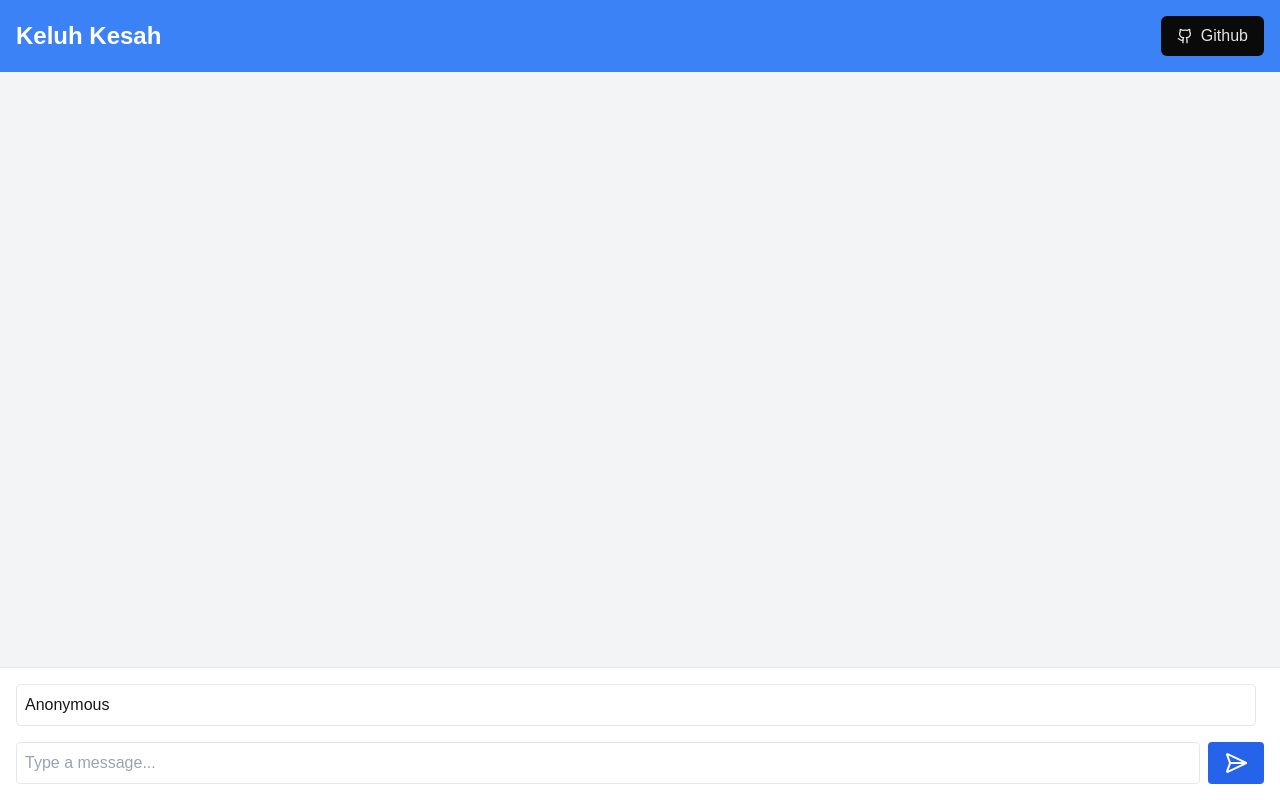
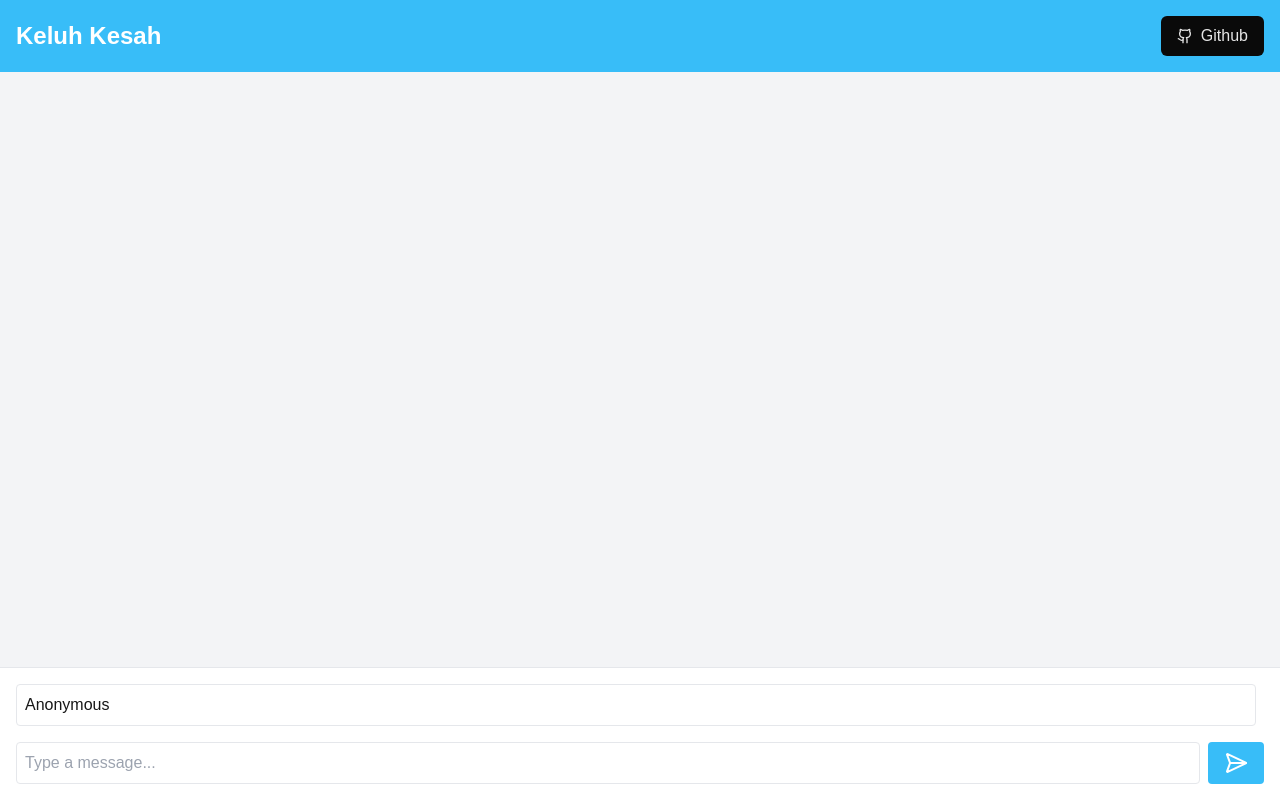
Before and after one commit to ifalfahri/keluhkesah, a Next.js app: page / in a window 1280 px wide. Built offline with nearby package versions, Linux system fonts and the light colour scheme.

Commit message:
feat: update button and header styles for improved UI consistency

```diff
--- a/src/app/components/MessageInput.tsx
+++ b/src/app/components/MessageInput.tsx
@@ -41,7 +41,7 @@ export default function MessageInput({ onSendMessage, userName, onChangeUserName
         />
         <button
           type="submit"
-          className="bg-blue-600 text-white px-4 py-2 rounded hover:bg-blue-700 focus:outline-none focus:ring-2 focus:ring-blue-500 focus:ring-opacity-50"
+          className="bg-sky-400 text-white px-4 py-2 rounded hover:bg-sky-500 focus:outline-none focus:ring-2 focus:ring-blue-500 focus:ring-opacity-50"
           aria-label="Send message"
         >
           <SendHorizontal />
--- a/src/app/page.tsx
+++ b/src/app/page.tsx
@@ -31,7 +31,7 @@ export default function Home() {
 
   return (
     <div className="flex flex-col h-screen bg-gray-100">
-      <header className="bg-blue-500 text-white p-4 flex flex-row justify-between items-center">
+      <header className="bg-sky-400 text-white p-4 flex flex-row justify-between items-center">
         <h1 className="text-2xl font-extrabold">Keluh Kesah</h1>
         <a href="https://github.com/ifalfahri/keluhkesah" className="group relative inline-flex h-10 items-center justify-center overflow-hidden rounded-md bg-neutral-950 px-4 font-medium text-neutral-200 duration-500">
           <div className="relative inline-flex -translate-x-0 items-center transition group-hover:-translate-x-6">
```
